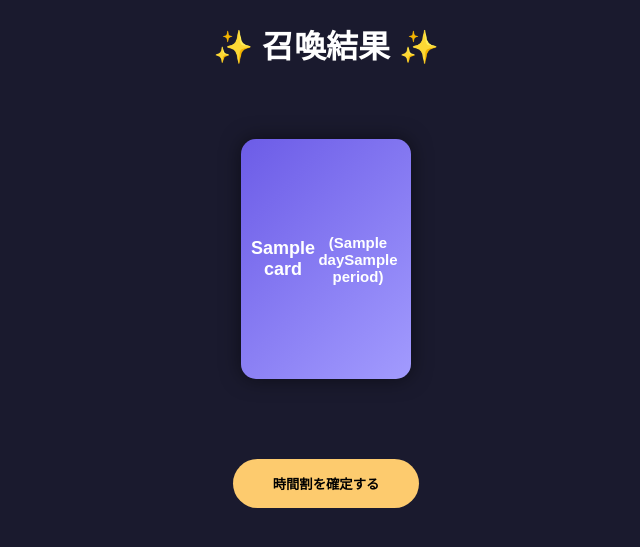
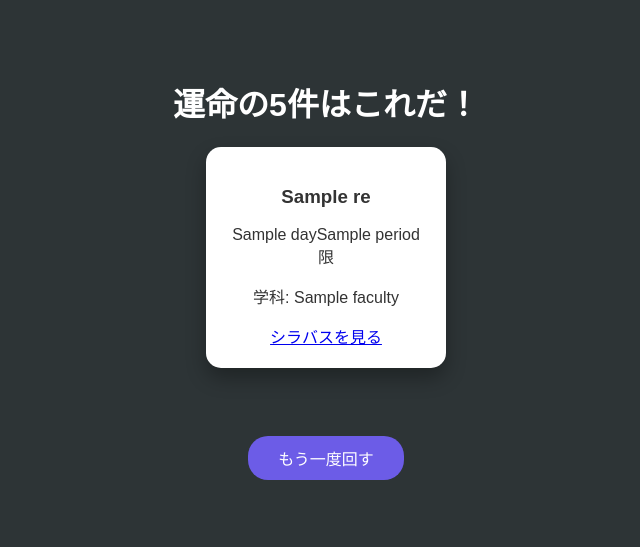
Before and after one commit to konnitiha1229/rishu-gacha, a Python web app: template templates/result.html in a window 1280 px wide. Shown: the top 547 px of the page, without its empty margins (314-954 px from the left). Run offline with Jinja, Linux system fonts and the light colour scheme; the template is opened without the code that fills it: most values are stand-ins (such as "Sample title", 1, 10 or a date in 2020).

Commit message:
Revamp result page layout and styles

```diff
--- a/templates/result.html
+++ b/templates/result.html
@@ -2,69 +2,43 @@
 <html lang="ja">
 <head>
     <meta charset="UTF-8">
+    <title>ガチャ結果！</title>
     <style>
-        body { background: #1a1a2e; color: white; font-family: sans-serif; text-align: center; overflow-x: hidden; }
-
-        /* 1. ガチャカード並べる演出 */
-        .card-container { display: flex; flex-wrap: wrap; justify-content: center; gap: 15px; padding: 50px; }
+        body { background: #2d3436; color: white; font-family: sans-serif; text-align: center; padding: 50px; }
+        .card-container { display: flex; justify-content: center; flex-wrap: wrap; gap: 20px; }
         .card {
-            width: 150px; height: 220px; background: linear-gradient(135deg, #6c5ce7, #a29bfe);
-            border-radius: 15px; display: flex; align-items: center; justify-content: center;
-            padding: 10px; font-weight: bold; font-size: 18px; color: white;
-            box-shadow: 0 0 20px rgba(0,0,0,0.5);
-            transform: rotateY(90deg); opacity: 0;
-            animation: cardReveal 0.6s forwards;
+            background: white; color: #333; padding: 20px; border-radius: 15px;
+            width: 200px; box-shadow: 0 10px 20px rgba(0,0,0,0.3);
+            animation: bounceIn 0.8s ease;
         }
-        @keyframes cardReveal {
-            to { transform: rotateY(0); opacity: 1; }
+        /* カフプラ（SSR）だけの特別演出 */
+        .ssr {
+            background: linear-gradient(135deg, #ffeaa7, #fab1a0);
+            border: 5px solid #fdcb6e;
+            box-shadow: 0 0 30px #fdcb6e;
+            transform: scale(1.1);
         }
-
-        /* 2. 最後にドーンと出る時間割 */
-        #final-timetable { display: none; margin-top: 50px; animation: fadeIn 1s; }
-        table { margin: 20px auto; border-collapse: collapse; background: white; color: #333; border-radius: 10px; overflow: hidden; }
-        th, td { border: 1px solid #ddd; padding: 15px; width: 120px; }
-        th { background: #6c5ce7; color: white; }
-        .locked-cell { background: #ff7675; color: white; }
-
-        .btn-next { margin-top: 30px; padding: 15px 40px; background: #fdcb6e; border: none; border-radius: 50px; font-weight: bold; cursor: pointer; }
-        @keyframes fadeIn { from { opacity: 0; } to { opacity: 1; } }
+        @keyframes bounceIn {
+            0% { transform: scale(0.3); opacity: 0; }
+            70% { transform: scale(1.1); }
+            100% { transform: scale(1); opacity: 1; }
+        }
+        .btn-back { margin-top: 50px; padding: 10px 30px; background: #6c5ce7; color: white; text-decoration: none; border-radius: 20px; display: inline-block; }
     </style>
 </head>
 <body>
-
-    <div id="step1">
-        <h1>✨ 召喚結果 ✨</h1>
-        <div class="card-container">
-            {% for card in cards %}
-            <div class="card" style="animation-delay: {{ loop.index0 * 0.2 }}s;">
-                {{ card.name }}<br><small>({{card.day}}{{card.period}})</small>
-            </div>
-            {% endfor %}
+    <h1>運命の5件はこれだ！</h1>
+    <div class="card-container">
+        {% for res in results %}
+        <div class="card {{ 'ssr' if res.is_ssr else '' }}">
+            <h3>{{ res.name }}</h3>
+            <p>{{ res.day }}{{ res.period }}限</p>
+            <p>学科: {{ res.faculty }}</p>
+            <a href="{{ res.syllabus_url }}" target="_blank">シラバスを見る</a>
         </div>
-        <button class="btn-next" onclick="showTimetable()">時間割を確定する</button>
+        {% endfor %}
     </div>
-
-    <div id="final-timetable">
-        <h1>🗓️ 確定した運命の時間割</h1>
-        <table>
-            <tr><th>時限</th><th>月</th><th>火</th><th>水</th><th>木</th><th>金</th></tr>
-            {% for row in timetable %}
-            <tr>
-                <td>{{ loop.index }}限</td>
-                {% for cell in row %}
-                <td class="{{ 'locked-cell' if cell.locked else '' }}">{{ cell.name }}</td>
-                {% endfor %}
-            </tr>
-            {% endfor %}
-        </table>
-        <a href="/"><button class="btn-next" style="background: #00b894;">もう一度回す</button></a>
-    </div>
-
-    <script>
-        function showTimetable() {
-            document.getElementById('step1').style.display = 'none';
-            document.getElementById('final-timetable').style.display = 'block';
-        }
-    </script>
+    <br>
+    <a href="/" class="btn-back">もう一度回す</a>
 </body>
 </html>
```
